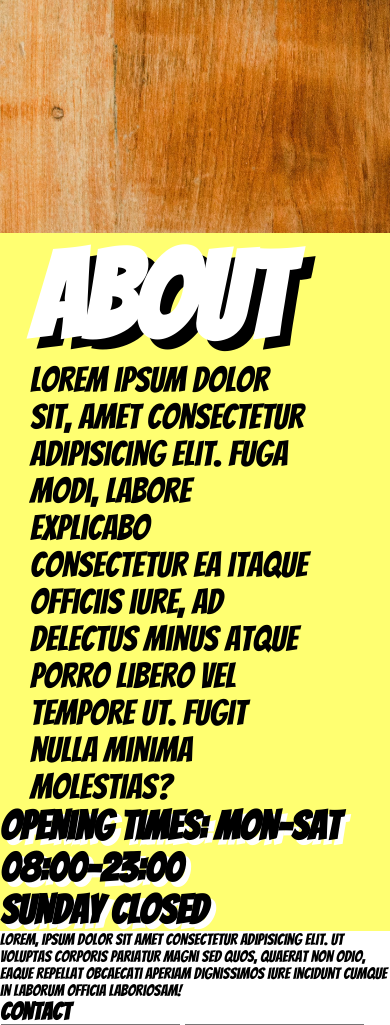
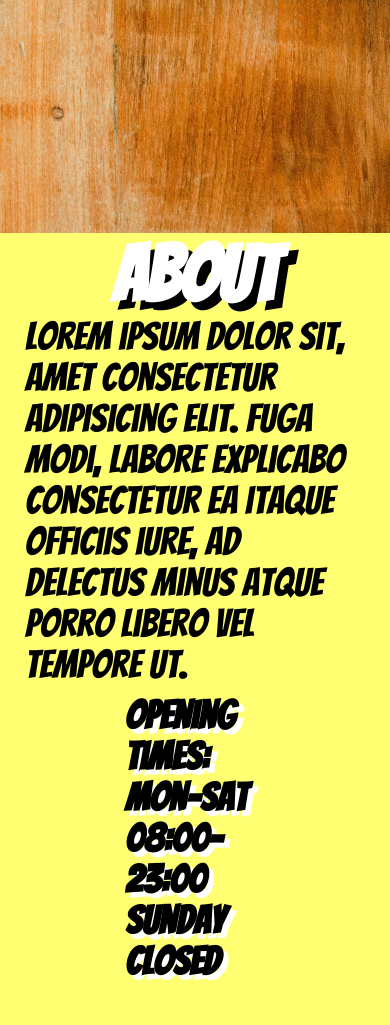
Before and after one commit to JoshuasProgramming/Burger-Palace-Responsive, a PHP site: page / in a window 390 px wide. Shown: the part 611-1636 px from the top of the page. Run offline with PHP 8.4, Linux system fonts and the light colour scheme; some libraries are stand-ins or nearby versions.

Commit message:
3rd commit upload for Burger Palace Responsive
1. Added a responsive about page with JavaScript Google Maps integration.
2. Responsive on Mobile S, Mobile M, Mobile L, Tablet, Desktop

```diff
--- a/index.html
+++ b/index.html
@@ -45,23 +45,22 @@
 
 
     <!--About section below-->
-    <div class="about-div">
         <section class="about-section" id="About">
             <div class="left-right-main">
-                <div class="left">
-                        <!--map contains the Google map api information-->
-                        <div id="map" class="google-api">
-                        </div>
-                </div>
+
 
                 <div class="right">
                     <h2>About</h2>
-                    <p class="about-text">Lorem ipsum dolor sit, amet consectetur adipisicing elit. Fuga modi, labore explicabo consectetur ea itaque officiis iure, ad delectus minus atque porro libero vel tempore ut. Fugit nulla minima molestias?</p>
-                    <h4 class="opening-times-text">Opening Times: Mon-Sat 08:00-23:00 <br> Sunday Closed</h4>
+                    <p class="about-text">Lorem ipsum dolor sit, amet consectetur adipisicing elit. Fuga modi, labore explicabo consectetur ea itaque officiis iure, ad delectus minus atque porro libero vel tempore ut.</p>
+                    <h4 class="opening-times-text">Opening Times: Mon-Sat 08:00-23:00 Sunday Closed</h4>
                 </div>
+
+                <!--map contains the Google map api information-->
+                <div id="map" class="google-api left">
+                </div>
+
             </div>
         </section>
-    </div>
 
 
     <!--Menu section below-->
@@ -93,5 +92,6 @@
 
     <script src="script.js"></script>
     <script src="https://maps.googleapis.com/maps/api/js?key=AIzaSyC2ZOOoY0T_Z-BXajRx1TgsNc3GJr9_aQw&callback=myMap"></script>
+
 </body>
 </html>
--- a/login.html
+++ b/login.html
@@ -11,7 +11,7 @@
      <!--Navigation bar & hero section below-->
      <section class="top" id="landingPage">
         <header>
-            <p> Burger Palace</p>
+            <p><a href="index.html#landingPage" class="landing-direct">Burger Palace</a></p>
             <ul class="navbar">
                 <li><a href="index.html#About">About</a></li>
                 <li><a href="index.html#Menu">Menu</a></li>
--- a/register.html
+++ b/register.html
@@ -11,7 +11,7 @@
      <!--Navigation bar & hero section below-->
      <section class="top" id="landingPage">
         <header>
-            <p> Burger Palace</p>
+            <p><a href="index.html#landingPage" class="landing-direct">Burger Palace</a></p>
             <ul class="navbar">
                 <li><a href="index.html#About">About</a></li>
                 <li><a href="index.html#Menu">Menu</a></li>
--- a/script.js
+++ b/script.js
@@ -39,3 +39,68 @@
 close_popup.addEventListener("click", (e)=>{
     disablemenu();
 });
+
+
+const firstname = document.getElementById('firstname');
+const lastname = document.getElementById('lastname');
+const email = document.getElementById('email');
+const message = document.getElementById('message');
+
+//Once the user presses a button...
+const submit = document.getElementById('submit').addEventListener("click", (e)=>{
+    //checks if all the fields are filled..
+    if((firstname.value !== "") && (lastname.value !== "") && (email.value.value !== "") && (message.value !== "")){
+        //.. If so send them to thank You page
+        window.location.href = "thanksYouMessage.html";
+    }
+
+    //If all fields aren't filled...
+    if(firstname.value == ""){
+        firstname.placeholder = "ENTER FIRSTNAME";
+        firstname.style.border = "5px solid red";
+    } else {
+        firstname.style.border = "3px solid black";
+    }
+
+    if(lastname.value == ""){
+        lastname.placeholder = "ENTER LASTNAME";
+        lastname.style.border = "5px solid red";
+    } else {
+        lastname.style.border = "3px solid black";
+    }
+
+    if(email.value == ""){
+        email.placeholder = "ENTER EMAIL";
+        email.style.border = "5px solid red";
+    } else {
+        email.style.border = "3px solid black";
+    }
+
+    if(message.value == ""){
+        message.placeholder = "ENTER MESSAGE";
+        message.style.border = "5px solid red";
+    } else {
+        message.style.border = "3px solid black";
+    }
+});
+
+/**
+ * Function to create the Google Map
+ */
+
+ function myMap(){
+    //Map options
+    let options = {
+        zoom:15,
+        center:new google.maps.LatLng(51.500250,-0.157400)
+    }
+
+    //New map
+    let map = new google.maps.Map(document.getElementById('map'), options);
+
+    //Add marker
+    let marker = new google.maps.Marker({
+    position:{lat:51.500250, lng:-0.157400},
+    map:map
+    });
+}
--- a/style.css
+++ b/style.css
@@ -16,10 +16,10 @@
 
 h2 {
   color: white;
-  font-size: 120px;
+  font-size: 20vw;
   font-family: 'Bangers', cursive;
   margin: 0px 30px;
-  text-shadow: 10px 10px black;
+  text-shadow: 8px 8px black;
 }
 
 .top-2 {
@@ -274,26 +274,26 @@
 }
 
 /*About Section BELOW*/
-.about-div .about-section {
+.about-section {
   background: #ffff71;
   height: auto;
 }
 
-.about-div .about-section .about-text {
+.about-section .about-text {
   color: black;
-  font-size: 35px;
+  font-size: 10vw;
   font-family: 'Bangers', cursive;
-  margin: 0px 30px;
 }
 
-.about-div .about-section .opening-times-text {
+.about-section .opening-times-text {
   color: black;
-  font-size: 40px;
+  font-size: 10vw;
   font-family: 'Bangers', cursive;
   text-shadow: 5px 5px white;
+  margin: 10px 100px;
 }
 
-.about-div .about-section .left-right-main {
+.about-section .left-right-main {
   display: -webkit-box;
   display: -ms-flexbox;
   display: flex;
@@ -307,8 +307,45 @@
   -webkit-box-direction: normal;
       -ms-flex-direction: column;
           flex-direction: column;
+  height: 100%;
   max-width: 1028px;
   width: calc(100% - 50px);
+  margin: 0px auto;
+}
+
+.about-section .left-right-main .right {
+  display: -webkit-box;
+  display: -ms-flexbox;
+  display: flex;
+  -webkit-box-orient: vertical;
+  -webkit-box-direction: normal;
+      -ms-flex-direction: column;
+          flex-direction: column;
+  -webkit-box-align: center;
+      -ms-flex-align: center;
+          align-items: center;
+  -webkit-box-pack: center;
+      -ms-flex-pack: center;
+          justify-content: center;
+}
+
+.about-section .left-right-main .left {
+  position: static;
+  overflow: visible;
+}
+
+.about-section .left-right-main .google-api {
+  max-width: 500px;
+  height: 300px;
+  width: calc(100% - 50px);
+  position: static;
+  overflow: visible;
+  color: black;
+  text-shadow: 5px 5px white;
+  border-radius: 15px;
+  -webkit-box-shadow: 1px 1px 19px black;
+          box-shadow: 1px 1px 19px black;
+  margin: 70px 100px;
 }
 
 .login-form-container {
@@ -339,6 +376,7 @@
   -webkit-box-direction: normal;
       -ms-flex-direction: column;
           flex-direction: column;
+  padding: 5px;
   max-width: 600px;
   width: calc(100% - 30px);
   min-height: 400px;
--- a/style.scss
+++ b/style.scss
@@ -16,10 +16,11 @@
 
 h2{
     color:rgb(255, 255, 255);
-    font-size: 120px;
+    // font-size: 120px;
+    font-size:20vw;
     font-family: 'Bangers', cursive;
     margin:0px 30px;
-    text-shadow: 10px 10px rgb(0, 0, 0);
+    text-shadow: 8px 8px rgb(0, 0, 0);
 }
 
 .top-2{
@@ -213,10 +214,6 @@
 }
 
 /*About Section BELOW*/
-.about-div{
-    // display: flex;
-    // justify-content: center;
-    // align-items: center;
 
 .about-section{
     // background: red;
@@ -226,16 +223,18 @@
 
     .about-text{
         color:rgb(0, 0, 0);
-            font-size: 35px;
+        font-size: 10vw;
         font-family: 'Bangers', cursive;
-            margin:0px 30px;
+        // margin:10px 300px;
     }
 
     .opening-times-text{
         color:black;
-            font-size: 40px;
+        // font-size: 40px;
+        font-size: 10vw;
         font-family: 'Bangers', cursive;
         text-shadow: 5px 5px rgb(255, 255, 255);
+        margin:10px 100px;
     }
 
     .left-right-main{
@@ -243,11 +242,43 @@
         justify-content: center;
         align-items: center;
         flex-direction: column;
+        height:100%;
         max-width: 1028px;
         width: calc(100% - 50px);
+        margin:0px auto;
+
+        .right{
+            display: flex;
+            flex-direction: column;
+            align-items: center;
+            justify-content: center;
+        }
+
+        .left{
+            position: static;
+            overflow: visible;
+        }
+
+        .google-api{
+            max-width: 500px;
+            height:300px;
+            width: calc(100% - 50px);
+            position: static;
+            overflow: visible;
+            // max-width: 200px;
+            // height: 200px;
+            color:black;
+            // font-size: 50px;
+            // font-family: "Amatic SC", sans-serif;
+            // margin:auto auto;
+            text-shadow:5px 5px white;
+            border-radius: 15px;
+            box-shadow: 1px 1px 19px black;
+            margin:70px 100px;
         }
     }
 }
+
 
 
 
@@ -270,6 +301,7 @@
         justify-content: space-around;
         align-items:center;
         flex-direction: column;
+        padding: 5px;
         max-width:600px;
         width:calc(100% - 30px);
         min-height:400px;
```
Also changed, not shown: 1 other file. Lines whose indentation alone changed are shown as unchanged.
